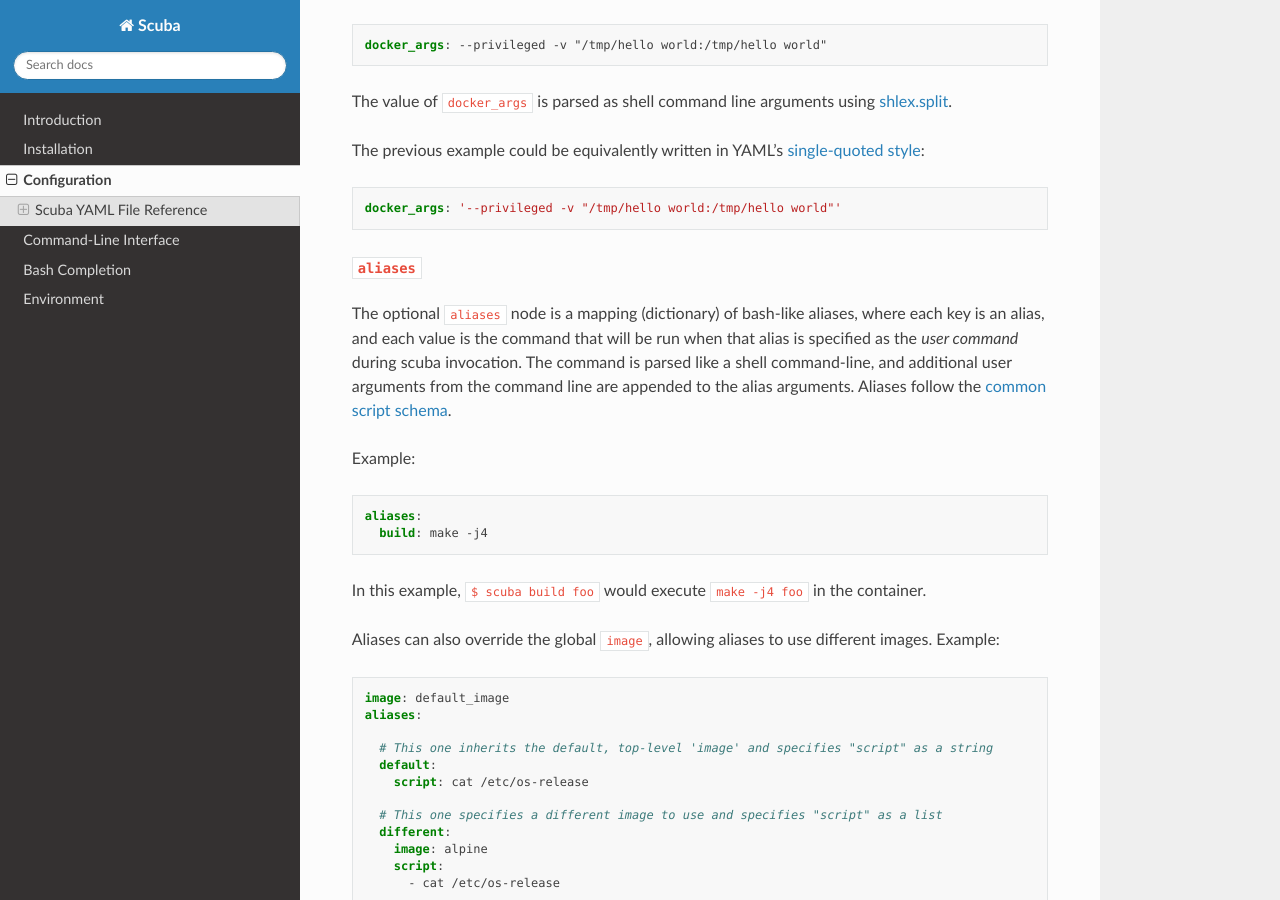
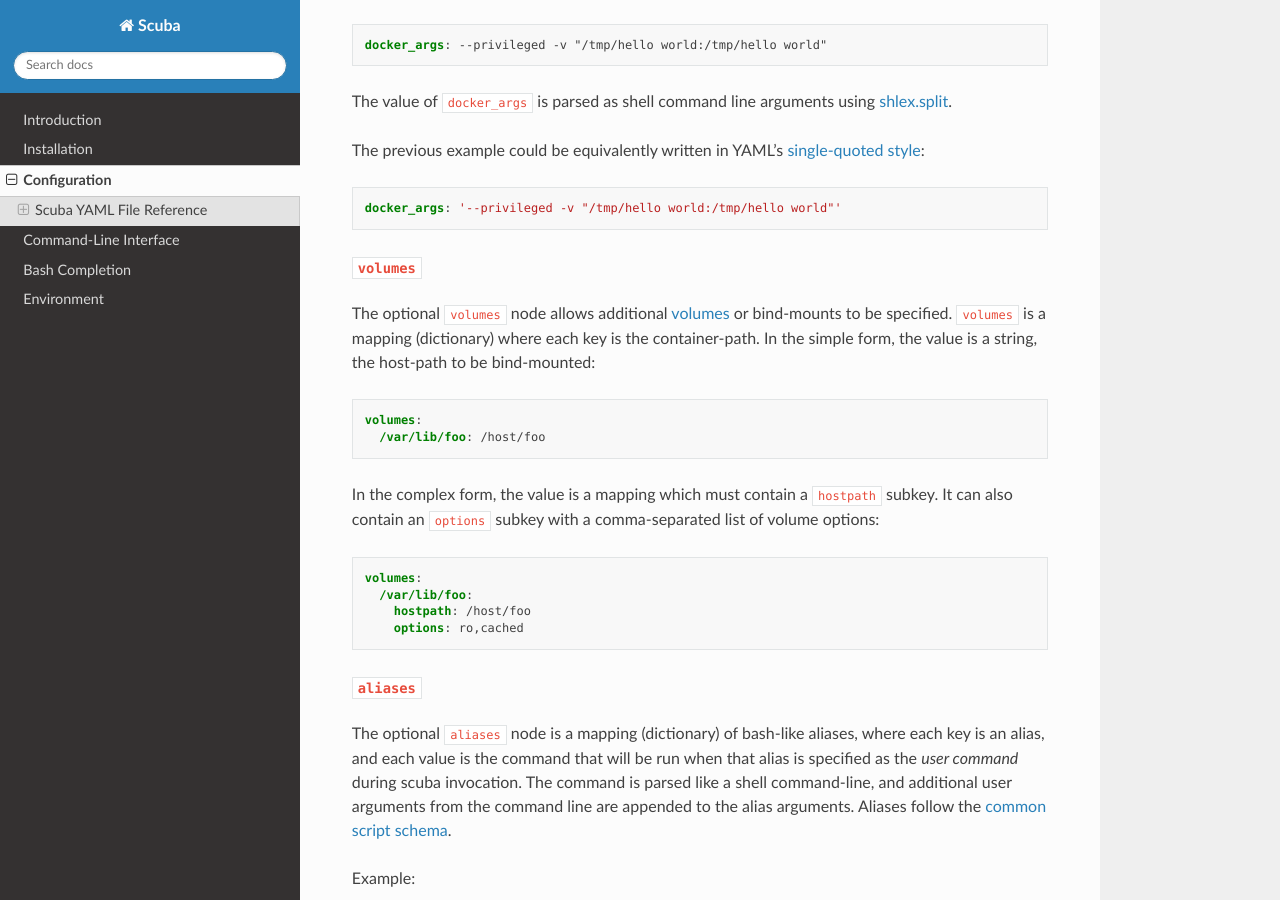
Before and after one commit to JonathonReinhart/scuba, a Sphinx documentation site: the page built from docs/configuration.rst, in a window 1280 px wide and 900 px high, scrolled down 1478 px. Built offline with Sphinx 7.4.7 and the Read the Docs theme 2.0.0, drawn with Linux system fonts in a browser that asks for light colours; some of the changed text lies outside the part shown.

Commit message:
docs: Document new 'volumes' .scuba.yml option

```diff
--- a/docs/configuration.rst
+++ b/docs/configuration.rst
@@ -92,6 +92,30 @@
 .. code-block:: yaml
 
     docker_args: '--privileged -v "/tmp/hello world:/tmp/hello world"'
+
+``volumes``
+-----------
+The optional ``volumes`` node allows additional `volumes
+<https://docs.docker.com/storage/volumes/>`_ or bind-mounts to be specified.
+``volumes`` is a mapping (dictionary) where each key is the container-path.
+In the simple form, the value is a string, the host-path to be bind-mounted:
+
+.. code-block:: yaml
+
+    volumes:
+      /var/lib/foo: /host/foo
+
+In the complex form, the value is a mapping which must contain a ``hostpath``
+subkey. It can also contain an ``options`` subkey with a comma-separated list
+of volume options:
+
+.. code-block:: yaml
+
+    volumes:
+      /var/lib/foo:
+        hostpath: /host/foo
+        options: ro,cached
+
 
 
 .. _conf_aliases:
@@ -190,6 +214,23 @@
         docker_args: !override '!!null'
         script:
           - ls -l /tmp/
+
+
+Aliases can extend or override the top-level ``volumes``:
+
+.. code-block:: yaml
+
+    volumes:
+      /var/lib/foo: /host/foo
+    aliases:
+      example:
+        volumes:
+          /var/lib/foo: /example/foo
+          /var/lib/bar: /example/bar
+        script:
+          - ls -l /var/lib/foo /var/lib/bar
+
+
 
 ``hooks``
 ---------
```
